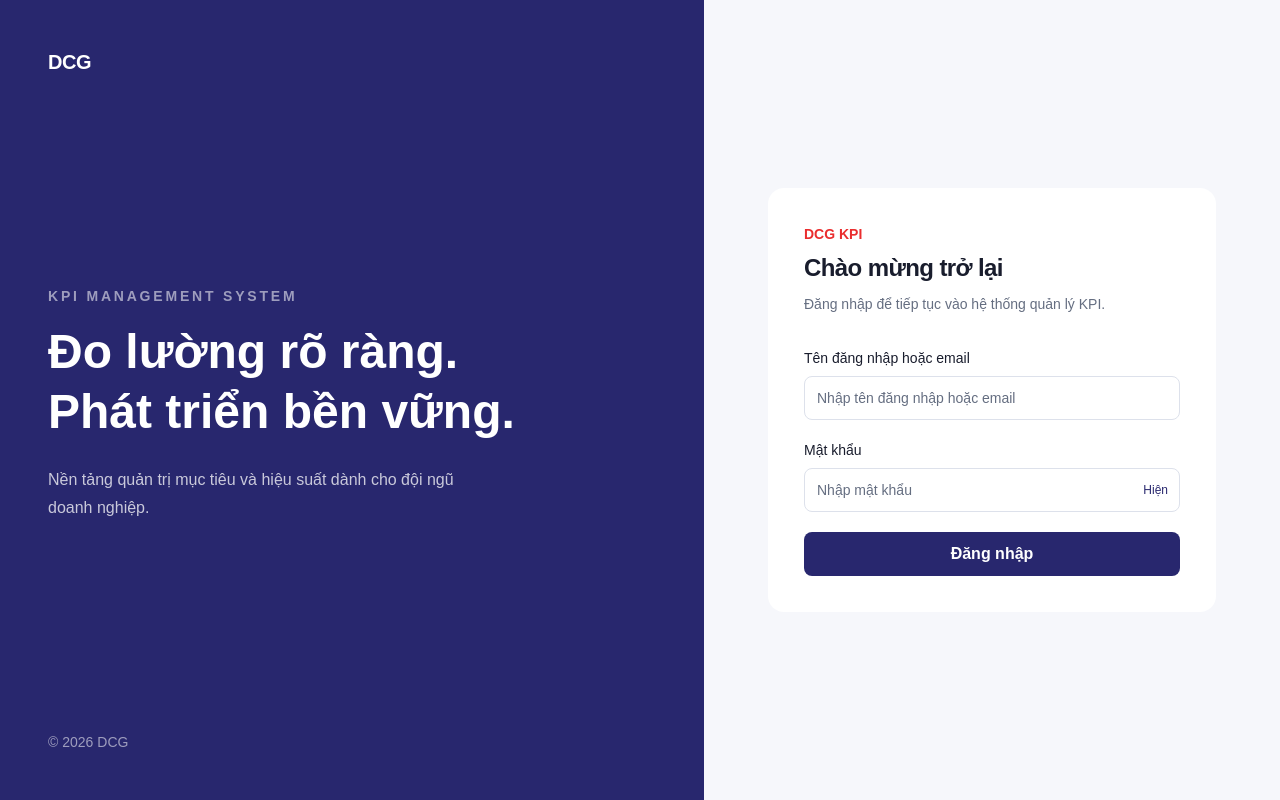
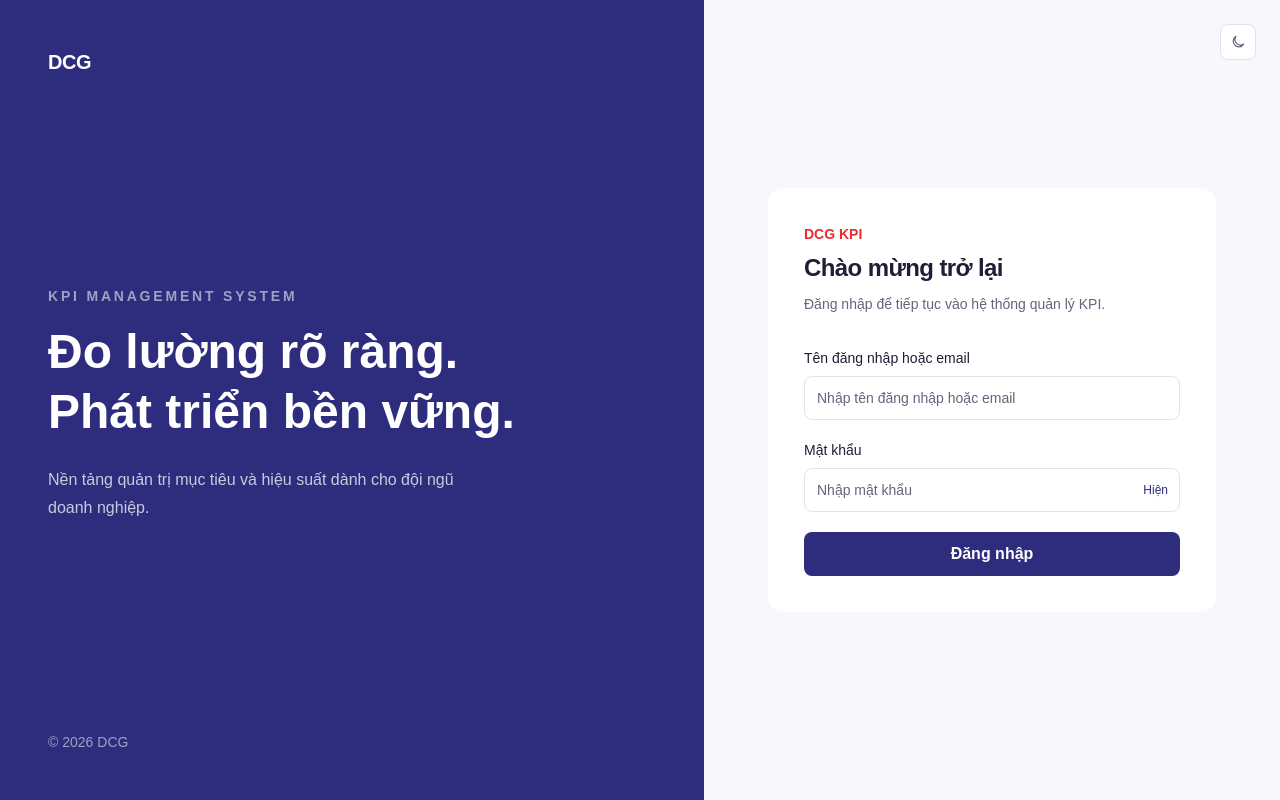
Before and after one commit to AnhThuNe2022/KPIManagementSystem_NEXTJS, a Next.js app: page /login in a window 1280 px wide. Built offline with nearby package versions, Linux system fonts and the light colour scheme.

Commit message:
[ADD] add darkmode

```diff
--- a/src/app/(auth)/login/page.tsx
+++ b/src/app/(auth)/login/page.tsx
@@ -1,6 +1,26 @@
 import { Suspense } from "react";
+import { ThemeToggle } from "@/components/ui/theme-toggle";
 import { LoginForm } from "@/features/auth/components/login-form";
 
 export default function LoginPage() {
-  return <main className="grid min-h-screen bg-[rgb(var(--color-page))] lg:grid-cols-[1.1fr_.9fr]"><section className="hidden bg-[rgb(var(--color-brand))] p-12 text-[rgb(var(--color-on-brand))] lg:flex lg:flex-col lg:justify-between"><div className="text-xl font-bold tracking-tight">DCG</div><div><p className="mb-4 text-sm font-semibold uppercase tracking-[.2em] text-[rgb(var(--color-on-brand-subtle))]">KPI Management System</p><h1 className="max-w-lg text-5xl font-semibold leading-tight">Đo lường rõ ràng. Phát triển bền vững.</h1><p className="mt-6 max-w-md leading-7 text-[rgb(var(--color-on-brand-muted))]">Nền tảng quản trị mục tiêu và hiệu suất dành cho đội ngũ doanh nghiệp.</p></div><p className="text-sm text-[rgb(var(--color-on-brand-subtle))]">© {new Date().getFullYear()} DCG</p></section><section className="flex items-center justify-center p-6 sm:p-10"><div className="w-full max-w-md rounded-2xl bg-[rgb(var(--color-surface))] p-6 shadow-[var(--shadow-card)] sm:p-9"><div className="mb-8"><p className="mb-2 text-sm font-semibold text-[rgb(var(--color-accent))]">DCG KPI</p><h1 className="text-2xl font-semibold tracking-tight">Chào mừng trở lại</h1><p className="mt-2 text-sm leading-6 text-[rgb(var(--color-muted))]">Đăng nhập để tiếp tục vào hệ thống quản lý KPI.</p></div><Suspense><LoginForm /></Suspense></div></section></main>;
+  return (
+    <main className="relative grid min-h-screen bg-[rgb(var(--color-page))] lg:grid-cols-[1.1fr_.9fr]">
+      <div className="absolute right-6 top-6 z-10"><ThemeToggle /></div>
+      <section className="hidden bg-[rgb(var(--color-brand))] p-12 text-[rgb(var(--color-on-brand))] lg:flex lg:flex-col lg:justify-between">
+        <div className="text-xl font-bold tracking-tight">DCG</div>
+        <div>
+          <p className="mb-4 text-sm font-semibold uppercase tracking-[.2em] text-[rgb(var(--color-on-brand-subtle))]">KPI Management System</p>
+          <h1 className="max-w-lg text-5xl font-semibold leading-tight">Đo lường rõ ràng. Phát triển bền vững.</h1>
+          <p className="mt-6 max-w-md leading-7 text-[rgb(var(--color-on-brand-muted))]">Nền tảng quản trị mục tiêu và hiệu suất dành cho đội ngũ doanh nghiệp.</p>
+        </div>
+        <p className="text-sm text-[rgb(var(--color-on-brand-subtle))]">© {new Date().getFullYear()} DCG</p>
+      </section>
+      <section className="flex items-center justify-center p-6 sm:p-10">
+        <div className="w-full max-w-md rounded-2xl bg-[rgb(var(--color-surface))] p-6 shadow-[var(--shadow-card)] sm:p-9">
+          <div className="mb-8"><p className="mb-2 text-sm font-semibold text-[rgb(var(--color-accent))]">DCG KPI</p><h1 className="text-2xl font-semibold tracking-tight">Chào mừng trở lại</h1><p className="mt-2 text-sm leading-6 text-[rgb(var(--color-muted))]">Đăng nhập để tiếp tục vào hệ thống quản lý KPI.</p></div>
+          <Suspense><LoginForm /></Suspense>
+        </div>
+      </section>
+    </main>
+  );
 }
--- a/src/app/api/auth/login/route.ts
+++ b/src/app/api/auth/login/route.ts
@@ -4,7 +4,6 @@ import type { LoginCredentials } from "@/types/auth";
 
 export async function POST(request: Request) {
   try {
-    console.log("========== API LOGIN ==========");
 
     const body = (await request.json()) as Partial<LoginCredentials>;
 
--- a/src/app/globals.css
+++ b/src/app/globals.css
@@ -3,22 +3,36 @@
 @tailwind utilities;
 
 :root {
-  --color-brand: 40 39 110;
-  --color-brand-strong: 30 29 85;
+  --color-brand: 46 44 125;
+  --color-brand-strong: 37 35 102;
   --color-accent: 234 45 46;
   --color-surface: 255 255 255;
-  --color-page: 246 247 251;
-  --color-text: 25 29 45;
-  --color-muted: 101 110 129;
-  --color-border: 221 225 235;
+  --color-page: 247 247 252;
+  --color-text: 31 30 53;
+  --color-muted: 101 100 123;
+  --color-border: 226 225 237;
   --color-on-brand: 255 255 255;
   --color-on-brand-muted: 255 255 255 / 0.75;
   --color-on-brand-subtle: 255 255 255 / 0.55;
-  --shadow-card: 0 18px 48px rgb(22 25 45 / 0.10);
+  --shadow-card: 0 18px 48px rgb(32 29 83 / 0.10);
+}
+
+html.dark {
+  color-scheme: dark;
+  --color-brand: 118 115 220;
+  --color-brand-strong: 145 142 236;
+  --color-accent: 255 94 94;
+  --color-surface: 30 29 51;
+  --color-page: 20 19 35;
+  --color-text: 244 243 255;
+  --color-muted: 181 178 207;
+  --color-border: 67 64 98;
+  --color-on-brand: 255 255 255;
+  --shadow-card: 0 18px 48px rgb(0 0 0 / 0.25);
 }
 
 * { box-sizing: border-box; }
 html { min-height: 100%; }
-body { margin: 0; min-height: 100vh; background: rgb(var(--color-page)); color: rgb(var(--color-text)); font-family: Arial, Helvetica, sans-serif; }
+body { margin: 0; min-height: 100vh; background: rgb(var(--color-page)); color: rgb(var(--color-text)); font-family: Arial, Helvetica, sans-serif; transition: background-color 180ms ease, color 180ms ease; }
 button, input { font: inherit; }
 button { cursor: pointer; }
--- a/src/app/layout.tsx
+++ b/src/app/layout.tsx
@@ -12,7 +12,10 @@ export default function RootLayout({
   children: React.ReactNode;
 }>) {
   return (
-    <html lang="vi">
+    <html lang="vi" suppressHydrationWarning>
+      <head>
+        <script dangerouslySetInnerHTML={{ __html: "try { const theme = localStorage.getItem('dcg-theme'); const isDark = theme ? theme === 'dark' : window.matchMedia('(prefers-color-scheme: dark)').matches; document.documentElement.classList.toggle('dark', isDark); } catch {}" }} />
+      </head>
       <body>{children}</body>
     </html>
   );
--- /dev/null
+++ b/src/components/ui/theme-toggle.tsx
@@ -0,0 +1,18 @@
+"use client";
+
+import { useEffect, useState } from "react";
+
+export function ThemeToggle() {
+  const [isDark, setIsDark] = useState(false);
+
+  useEffect(() => setIsDark(document.documentElement.classList.contains("dark")), []);
+
+  function toggleTheme() {
+    const nextIsDark = !isDark;
+    document.documentElement.classList.toggle("dark", nextIsDark);
+    localStorage.setItem("dcg-theme", nextIsDark ? "dark" : "light");
+    setIsDark(nextIsDark);
+  }
+
+  return <button type="button" onClick={toggleTheme} className="inline-flex h-9 w-9 items-center justify-center rounded-lg border border-[rgb(var(--color-border))] bg-[rgb(var(--color-surface))] text-[rgb(var(--color-muted))] transition hover:border-[rgb(var(--color-brand)/.45)] hover:text-[rgb(var(--color-brand))] focus:outline-none focus:ring-4 focus:ring-[rgb(var(--color-brand)/.15)]" aria-label={isDark ? "Chuyển sang giao diện sáng" : "Chuyển sang giao diện tối"} title={isDark ? "Giao diện sáng" : "Giao diện tối"}>{isDark ? <svg className="h-4 w-4" viewBox="0 0 24 24" fill="none" stroke="currentColor" strokeWidth="1.8" aria-hidden="true"><circle cx="12" cy="12" r="3.5" /><path strokeLinecap="round" d="M12 2.5v2M12 19.5v2M21.5 12h-2M4.5 12h-2M18.72 5.28l-1.42 1.42M6.7 17.3l-1.42 1.42M18.72 18.72l-1.42-1.42M6.7 6.7L5.28 5.28" /></svg> : <svg className="h-4 w-4" viewBox="0 0 24 24" fill="none" stroke="currentColor" strokeWidth="1.8" aria-hidden="true"><path strokeLinecap="round" strokeLinejoin="round" d="M20.5 15.2A8.5 8.5 0 018.8 3.5 8.5 8.5 0 1020.5 15.2z" /></svg>}</button>;
+}
--- a/src/features/auth/components/login-form.tsx
+++ b/src/features/auth/components/login-form.tsx
@@ -18,7 +18,6 @@ export function LoginForm() {
     if (Object.keys(nextErrors).length) { setErrors(nextErrors); return; }
     setErrors({}); setServerError(""); setLoading(true);
     try {
-    console.log("→ userName7878:", username);
 
       const response = await fetch("/api/auth/login",
         { method: "POST", headers: { "Content-Type": "application/json" },
```
Also changed, not shown: src/app/(main)/layout.tsx (+9 -87 lines), src/app/(main)/dashboard/page.tsx (line endings or trailing spaces).
